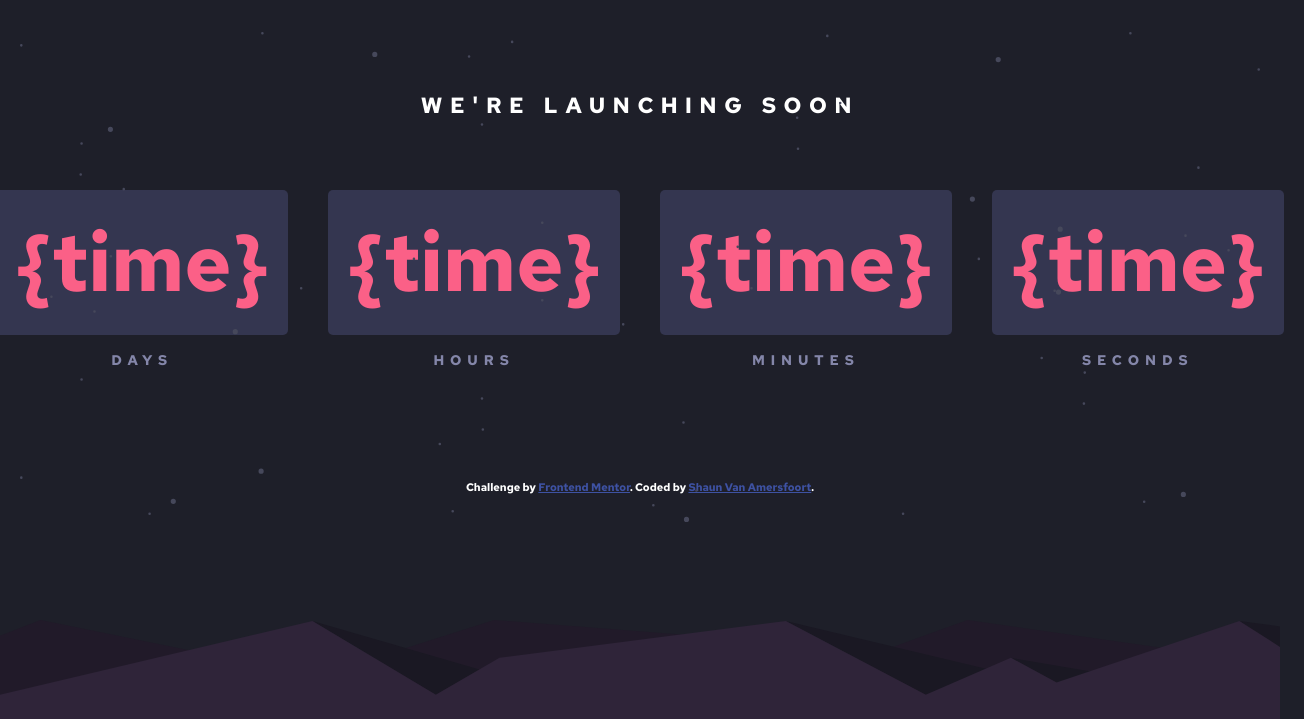
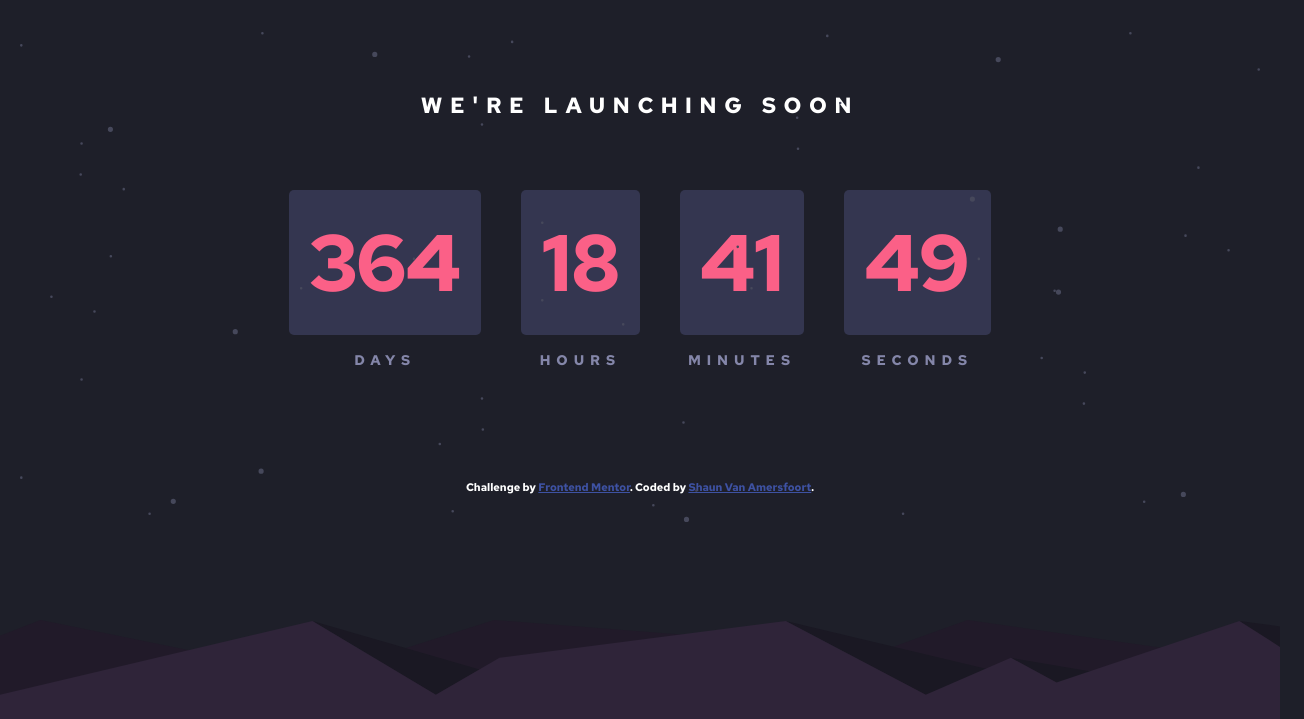
Before and after one commit to shaunvan119/countdown-timer-app, a plain HTML site: page index.html in a window 1280 px wide. Shown: the top 719 px of the page, 1304 px wide, since content can reach past the window. Drawn offline with Linux system fonts and the light colour scheme.

Commit message:
last commit, projeect completed

```diff
--- a/app.js
+++ b/app.js
@@ -0,0 +1,37 @@
+
+//funtction that updated the UI for time
+
+const countdown = () => {
+    const endDate = new Date("Feb 28, 2023 00:00:00").getTime()
+    const now = new Date().getTime()
+
+    const difference = endDate - now
+
+    //difining hours, secounds, and days
+
+    const seconds = 1000
+    const minutes = seconds * 60
+    const hours = minutes * 60
+    const days = hours * 24
+
+    let timeDays = Math.floor(difference / days)
+    let timeHours = Math.floor((difference % days) / hours)
+    let timeMinutes = Math.floor((difference % hours) / minutes)
+    let timeSeconds = Math.floor((difference % minutes) / seconds)
+
+    // displays addtional digit if number is less then 10
+    timeHours = timeHours < 10 ? "0" + timeHours : timeHours
+    timeMinutes = timeMinutes < 10 ? "0" + timeMinutes : timeMinutes
+    timeSeconds = timeSeconds < 10 ? "0" + timeSeconds : timeSeconds
+
+    //inserting elements from html ids
+    document.getElementById("days").innerHTML = timeDays
+    document.getElementById("hours").innerHTML = timeHours
+    document.getElementById("minutes").innerHTML = timeMinutes
+    document.getElementById("seconds").innerHTML = timeSeconds
+
+}
+
+
+// takes in the time period you want to repeat
+setInterval(countdown, 1000)
--- a/index.html
+++ b/index.html
@@ -25,19 +25,19 @@
      </div>
 
      <div>
-       <p>{time}</p>
+       <p id="days">{time}</p>
        <h3>Days</h3>
      </div>
      <div>
-       <p>{time}</p>
+       <p id="hours">{time}</p>
        <h3>Hours</h3>
      </div>
      <div>
-       <p>{time}</p>
+       <p id="minutes">{time}</p>
        <h3>Minutes</h3>
       </div>
        <div>
-       <p>{time}</p>
+       <p id="seconds">{time}</p>
        <h3>Seconds</h3>
      </div>
 </div>
--- a/style.css
+++ b/style.css
@@ -50,6 +50,7 @@ body {
 
 .countdown {
     display: flex;
+    flex-wrap: wrap;
     align-items: center;
     justify-content: space-around;
     text-align: center;
@@ -109,6 +110,18 @@ body {
     color: hsl(228, 45%, 44%);
 }
 
+@media (max-width) {
+    .container {
+        max-width: auto;
+        padding: 0 20px;
+    }
+
+    .container h1 {
+        text-align: center;
+    }
+
+}
+
 @media (min-width: 1440px) {
     .stars img,
     .hills img  {
```
